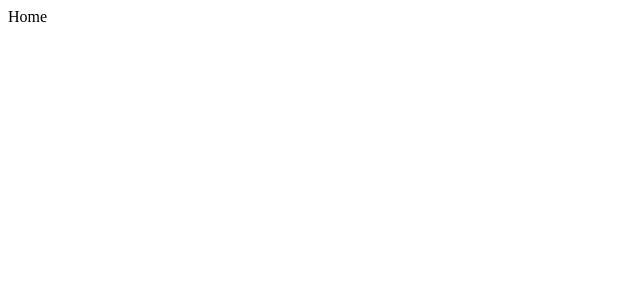
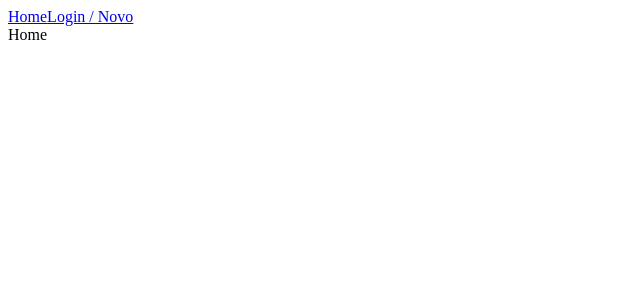
Before and after one commit to jp-cordeiro/instachorro, a React (Create React App) app: page / in a window 1280 px wide. Shown: the top 300 px of the page, without its empty margins (0-640 px from the left). Built offline with nearby package versions, Linux system fonts and the light colour scheme.

Commit message:
add navigation

```diff
--- a/src/components/Header/index.jsx
+++ b/src/components/Header/index.jsx
@@ -1,11 +1,15 @@
-import React from 'react'
+import React from 'react';
+import { Link } from 'react-router-dom';
 
-import './header.scss'
+import './header.scss';
 
 export default function index() {
   return (
-    <div>
-
+    <div id="header">
+      <nav>
+        <Link to="/">Home</Link>
+        <Link to="/login">Login / Novo</Link>
+      </nav>
     </div>
-  )
+  );
 }
```
